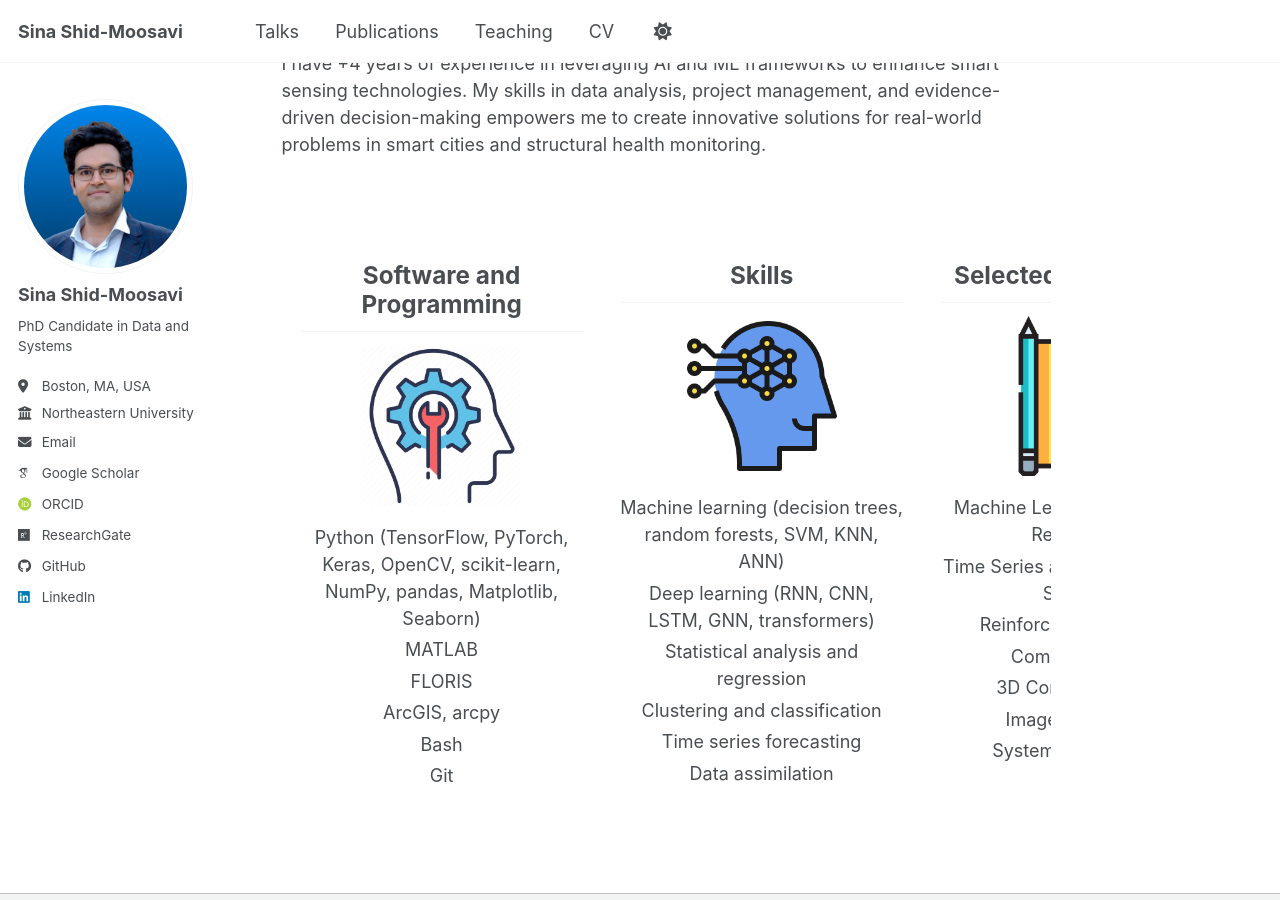
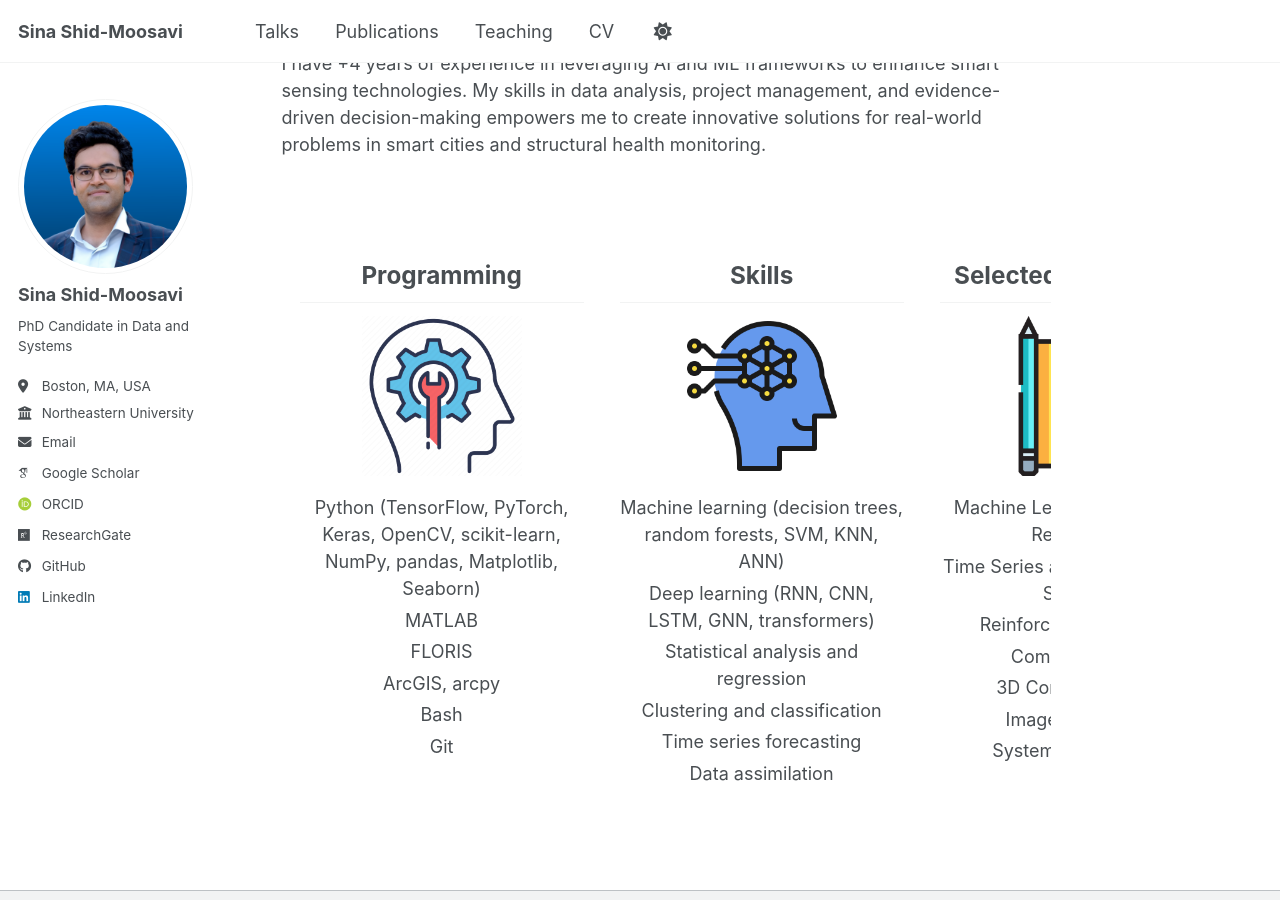
Before and after one commit to ShidMoosavi/ShidMoosavi.github.io, a Jekyll site: the page built from _pages/about.md, in a window 1280 px wide and 900 px high, scrolled down 408 px. Built offline with Jekyll 4.4.1, drawn with Linux system fonts in a browser that asks for light colours; some web fonts are replaced; a script bundle is joined from its source files by our own code; library files that are not in the unit come from our copies.

Commit message:
Change heading from 'Software and Programming' to 'Programming'

```diff
--- a/_pages/about.md
+++ b/_pages/about.md
@@ -60,7 +60,7 @@ I have +4 years of experience in leveraging AI and ML frameworks to enhance smar
 
 <div class="skills-row">
   <div class="skills-column">
-    <h2><strong>Software and Programming</strong></h2>
+    <h2><strong>Programming</strong></h2>
     <img src="{{ '/images/5904463.png' | relative_url }}" alt="Software and programming icon">
     <ul class="skills-list">
       <li>Python (TensorFlow, PyTorch, Keras, OpenCV, scikit-learn, NumPy, pandas, Matplotlib, Seaborn)</li>
```
